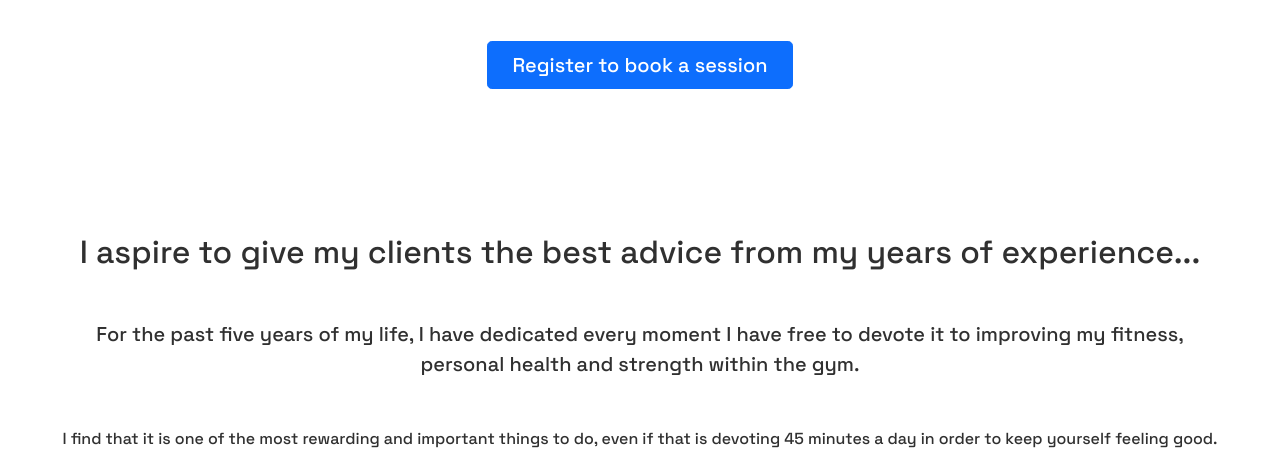
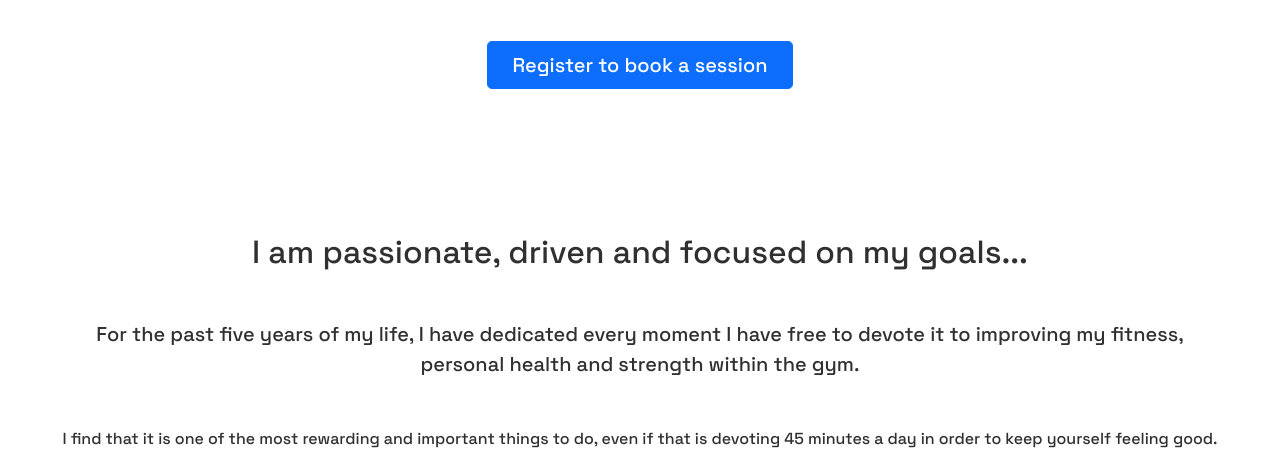
Before and after one commit to bodthegod/bod-fitness, a Django app: page /about in a window 1280 px wide. Shown: the part 373-842 px from the top of the page. Run offline with Django 3.2, Linux system fonts and the light colour scheme.

Commit message:
add content to about

```diff
--- a/bodapp/templates/about/about.html
+++ b/bodapp/templates/about/about.html
@@ -18,7 +18,7 @@
   </div>
 
   <div class="px-4 py-5 my-5 text-center">
-  <h2>I aspire to give my clients the best advice from my years of experience...</h2>
+  <h2>I am passionate, driven and focused on my goals...</h2>
   <p class="lead m-5">For the past five years of my life, I have dedicated every moment I have free to devote it
     to improving my fitness, personal health and strength within the gym.</p><p> I find that it is one of the most
     rewarding and important things to do, even if that is devoting 45 minutes a day in order to keep yourself
```
